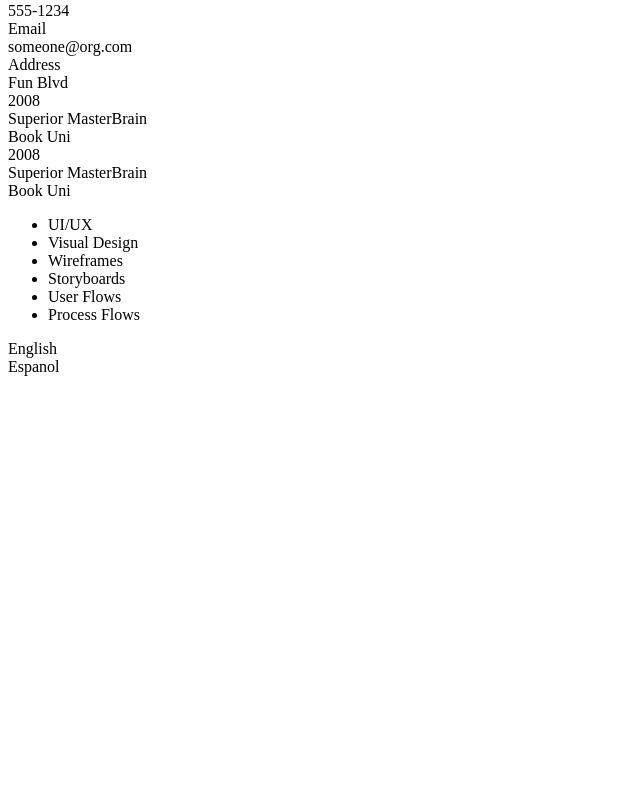
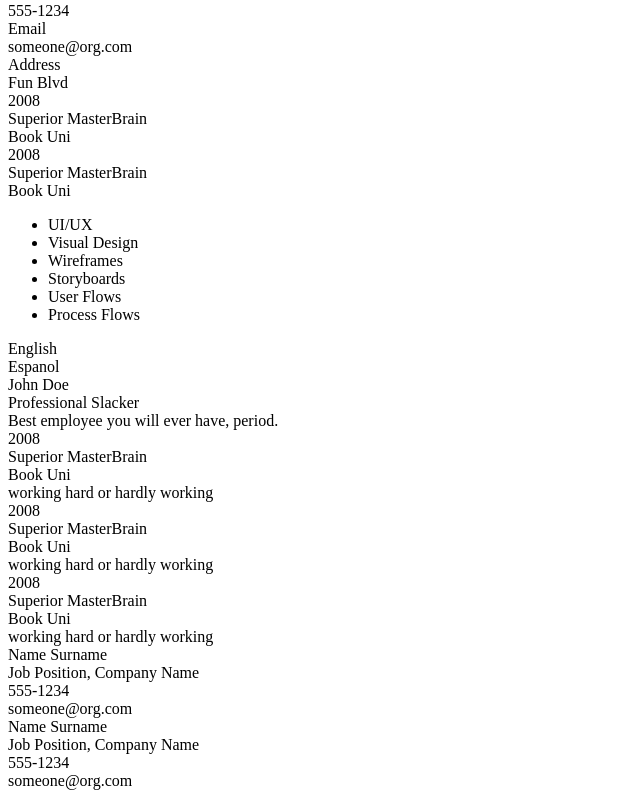
Before and after one commit to NicksCodez/cv-app, a React app: page / in a window 1280 px wide. Shown: the part 429-1227 px from the top of the page, without its empty margins (0-640 px from the left). Before the commit the page ends 813 px from the top, so only its background shows below. Built offline with nearby package versions, Linux system fonts and the light colour scheme.

Commit message:
implement static example for right side of cv

```diff
--- /dev/null
+++ b/src/components/About.js
@@ -0,0 +1,17 @@
+import React, { Component } from 'react';
+
+class About extends Component {
+  render() {
+    const { about } = this.props;
+
+    return (
+      <div>
+        <div id="name">{about.name}</div>
+        <div id="position">{about.position}</div>
+        <div id="description">{about.description}</div>
+      </div>
+    );
+  }
+}
+
+export default About;
--- a/src/components/App.js
+++ b/src/components/App.js
@@ -1,12 +1,14 @@
 import React, { Component } from 'react';
 
 import Left from './Left';
+import Right from './Right';
 
 class App extends Component {
   render() {
     return (
       <div>
         <Left />
+        <Right />
       </div>
     );
   }
--- /dev/null
+++ b/src/components/Experience.js
@@ -0,0 +1,22 @@
+import React, { Component } from 'react';
+
+class Experience extends Component {
+  render() {
+    const { experience } = this.props;
+
+    return (
+      <div className="wrapper">
+        {experience.map((item) => (
+          <div key={item.id} className="experience">
+            <div>{item.period}</div>
+            <div>{item.company}</div>
+            <div>{item.position}</div>
+            <div>{item.description}</div>
+          </div>
+        ))}
+      </div>
+    );
+  }
+}
+
+export default Experience;
--- /dev/null
+++ b/src/components/Reference.js
@@ -0,0 +1,22 @@
+import React, { Component } from 'react';
+
+class Reference extends Component {
+  render() {
+    const { reference } = this.props;
+
+    return (
+      <div className="wrapper">
+        {reference.map((item) => (
+          <div key={item.id} className="reference">
+            <div>{item.name}</div>
+            <div>{item.job}</div>
+            <div>{item.phone}</div>
+            <div>{item.email}</div>
+          </div>
+        ))}
+      </div>
+    );
+  }
+}
+
+export default Reference;
--- /dev/null
+++ b/src/components/Right.js
@@ -0,0 +1,71 @@
+import React, { Component } from 'react';
+import uniqid from 'uniqid';
+import About from './About';
+import Experience from './Experience';
+import Reference from './Reference';
+
+class Right extends Component {
+  constructor() {
+    super();
+    this.state = {
+      about: {
+        name: 'John Doe',
+        position: 'Professional Slacker',
+        description: 'Best employee you will ever have, period.',
+      },
+      experience: [
+        {
+          id: uniqid(),
+          period: '2008',
+          company: 'Superior MasterBrain',
+          position: 'Book Uni',
+          description: 'working hard or hardly working',
+        },
+        {
+          id: uniqid(),
+          period: '2008',
+          company: 'Superior MasterBrain',
+          position: 'Book Uni',
+          description: 'working hard or hardly working',
+        },
+        {
+          id: uniqid(),
+          period: '2008',
+          company: 'Superior MasterBrain',
+          position: 'Book Uni',
+          description: 'working hard or hardly working',
+        },
+      ],
+      reference: [
+        {
+          id: uniqid(),
+          name: 'Name Surname',
+          job: 'Job Position, Company Name',
+          phone: '555-1234',
+          email: 'someone@org.com',
+        },
+        {
+          id: uniqid(),
+          name: 'Name Surname',
+          job: 'Job Position, Company Name',
+          phone: '555-1234',
+          email: 'someone@org.com',
+        },
+      ],
+    };
+  }
+
+  render() {
+    const { about, experience, reference } = this.state;
+
+    return (
+      <div>
+        <About about={about} />
+        <Experience experience={experience} />
+        <Reference reference={reference} />
+      </div>
+    );
+  }
+}
+
+export default Right;
```
